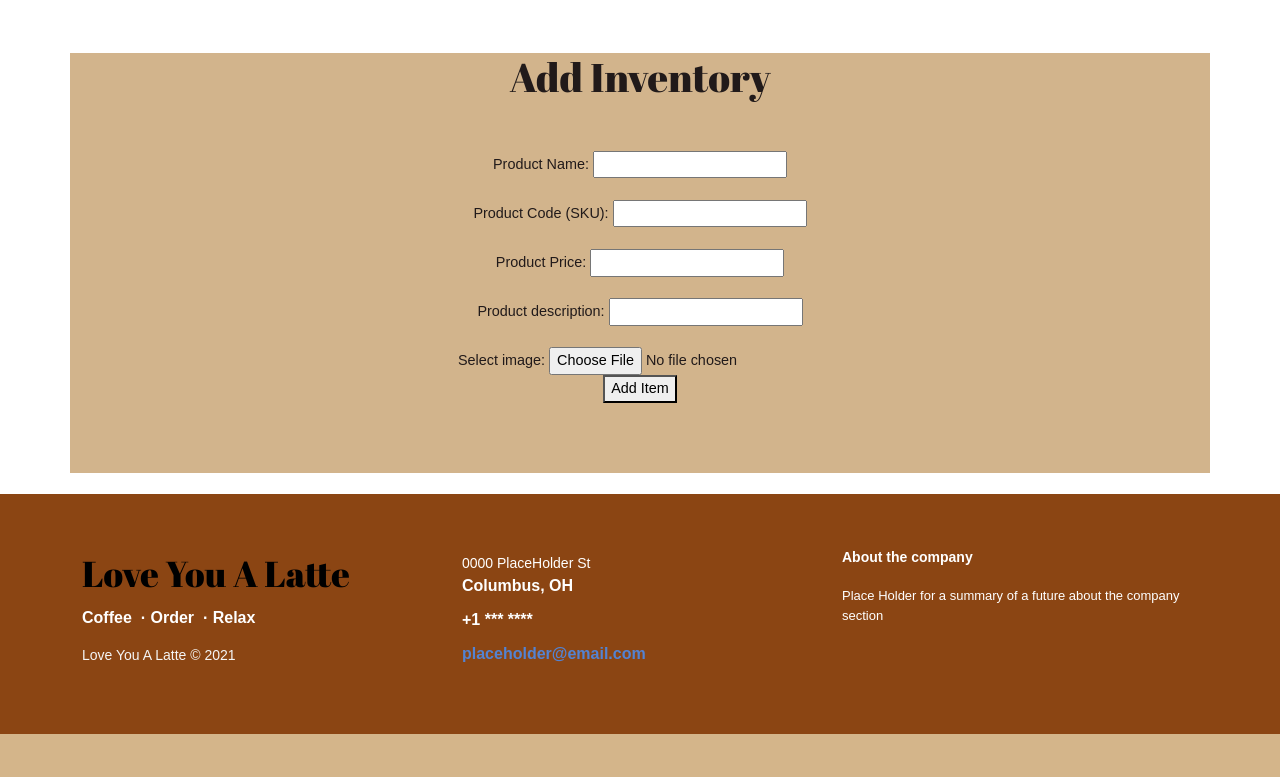
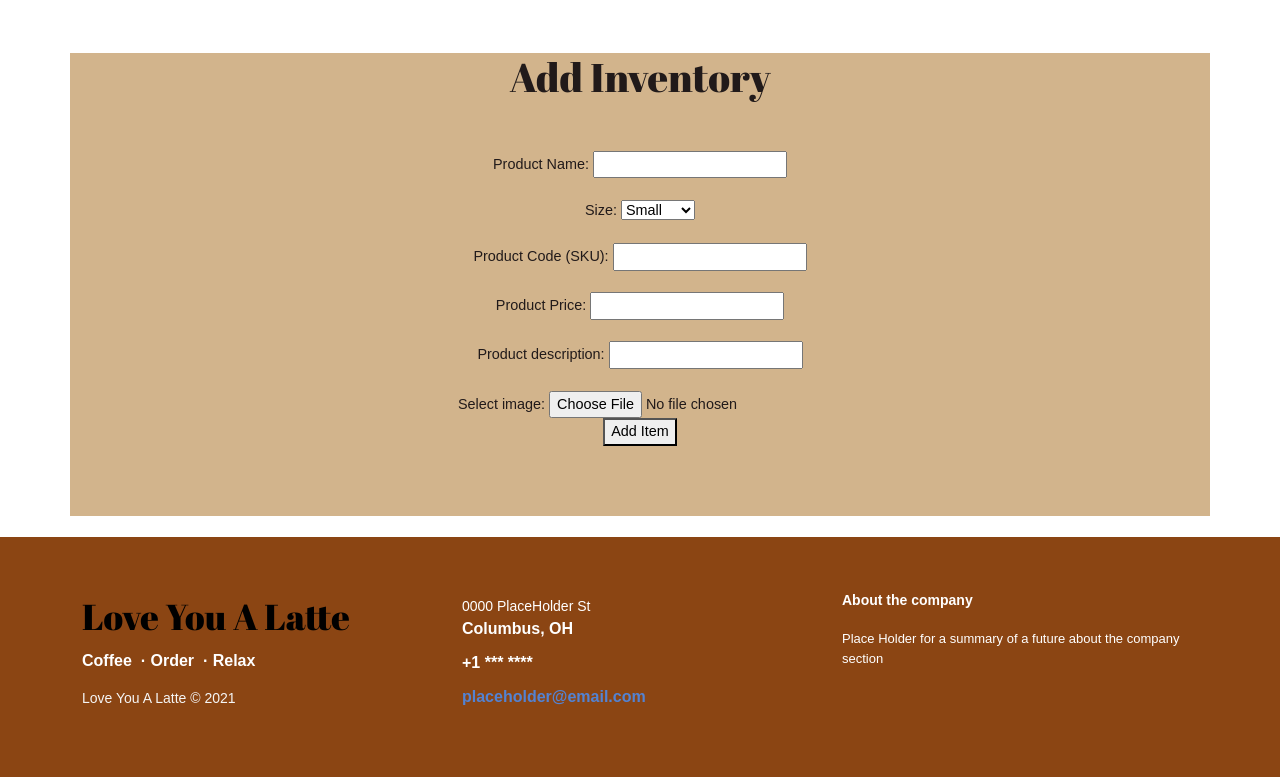
Before and after one commit to bpawletzki/team-crider-02-orange-docker, a PHP site: page /inventoryAdd.php in a window 1280 px wide. Shown: the part 351-1128 px from the top of the page. Before the commit the page ends 1085 px from the top, so only its background shows below. Run offline with PHP 8.4, Linux system fonts and the light colour scheme; the visitor is signed in with stand-in values (Sample User, id 1).

Commit message:
Added dropdown menu for sizes, append size value to end of name in insert statement.

```diff
--- a/public/inventoryAdd.php
+++ b/public/inventoryAdd.php
@@ -34,6 +34,12 @@ head>
         <form method="post" action="process.php" id="inventoryForm">
             <label for="productName">Product Name:</label>
             <input type="text" id="productName" name="name"><br><br>
+            Size:
+            <select name="size">
+                <option value="Small">Small</option>
+                <option value="Medium">Medium</option>
+                <option value="Large">Large</option>
+            </select><br><br>
             <label for="productCode">Product Code (SKU):</label>
             <input type="text" id="productCode" name="code"><br><br>
             <label for="productPrice">Product Price:</label>
--- a/public/process.php
+++ b/public/process.php
@@ -5,7 +5,7 @@ $db_handle = new DBController();
 if (!empty($_REQUEST["action"])) {
     switch ($_REQUEST["action"]) {
         case "add":
-            $product_name = $_POST["name"];
+            $product_name = $_POST["name"] . ' ' . $_POST["size"];
             $product_code = $_POST["code"];
             $product_price = $_POST["price"];
             $product_image = "product-images/" . $_POST["image"];
```
